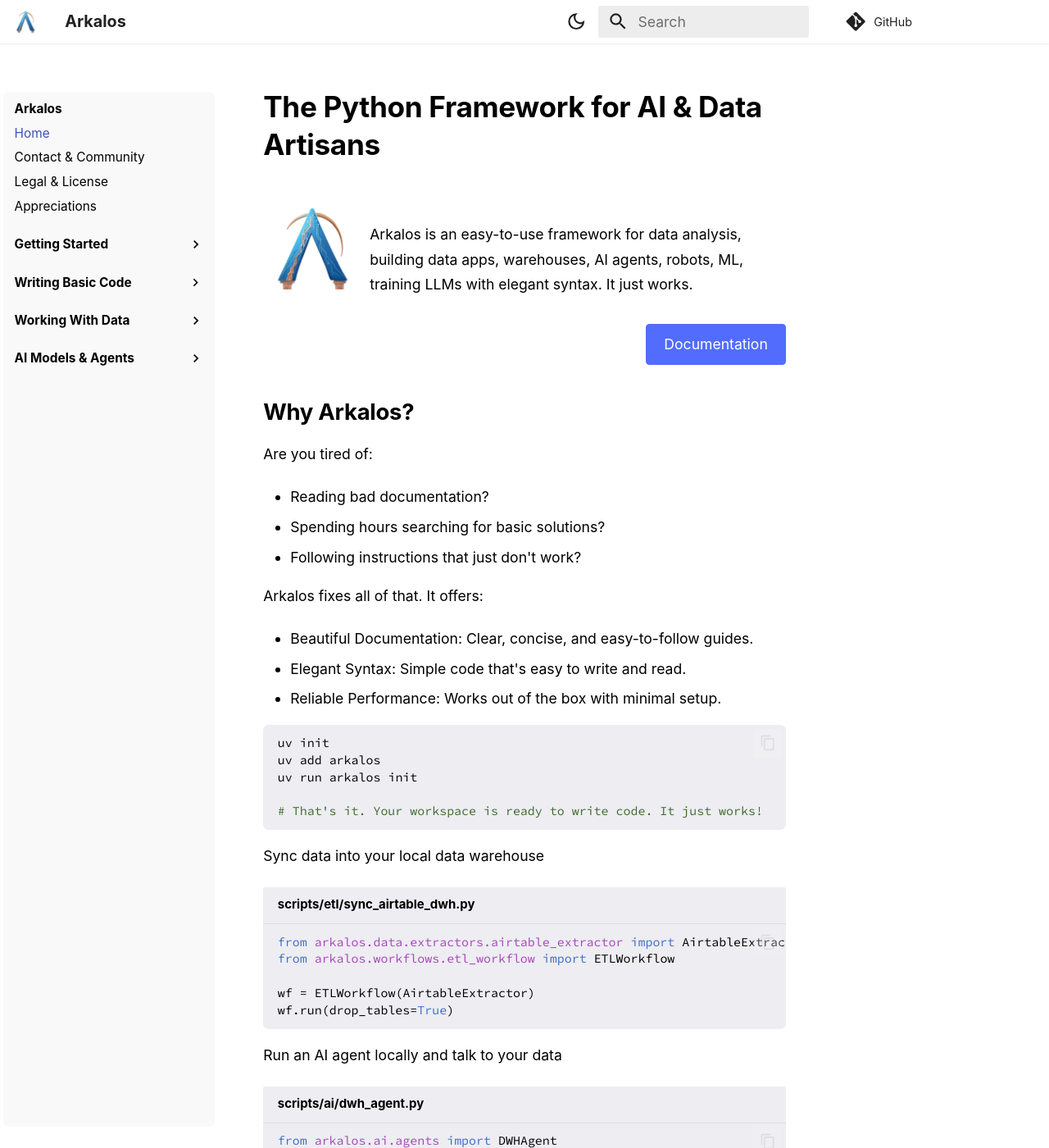
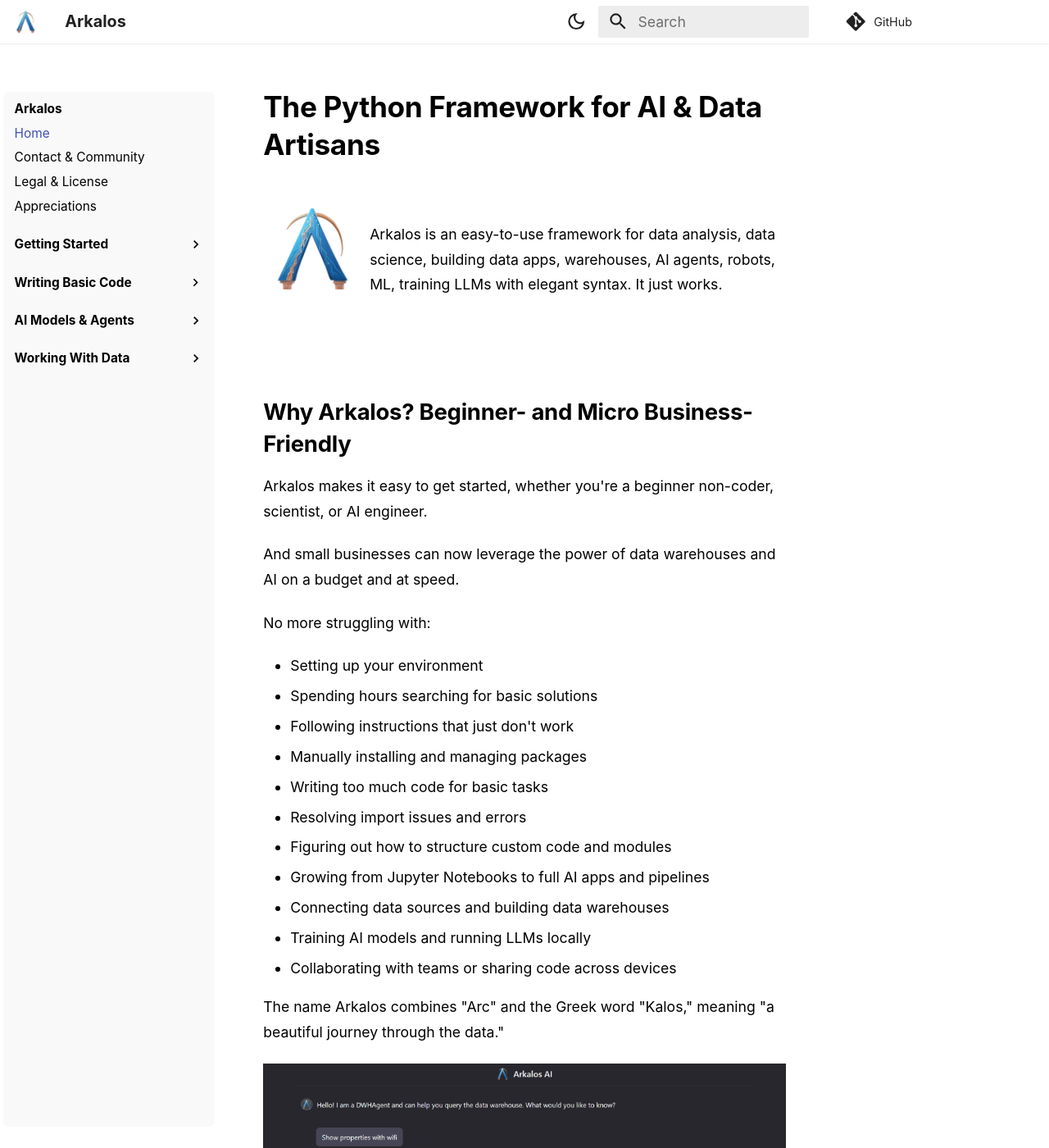
Before and after one commit to arkaloscom/arkalos-docs, an MkDocs documentation site: the page built from docs/index.md, in a window 1280 px wide and 1400 px high. Shown: the whole window at 82% size. Built offline with MkDocs 1.6.1 and Material for MkDocs 9.7.7, drawn with Linux system fonts in a browser that asks for light colours; some web fonts are replaced; comment, search, counter and statistics services are not loaded; some of the changed text lies outside the part shown.

````diff
--- a/docs/assets/css/extra.css
+++ b/docs/assets/css/extra.css
@@ -70,29 +70,63 @@ li.md-nav__item--nested label {
   --md-default-fg-color: #000;
   --md-default-bg-color: #fff;
 
-  --md-code-fg-color: #000;
-  --md-code-bg-color: #ededf2;
+  /* --md-code-fg-color: #000;
+  --md-code-bg-color: #ededf2; */
+  --md-code-fg-color: #d5d5dd;
+  --md-code-bg-color: #252a37;
+  --md-default-fg-color--lightest: #d5d5dd;
+  --md-code-hl-punctuation-color: #d5d5dd;
+  --md-code-hl-operator-color: #d5d5dd;
+  --md-code-hl-keyword-color: #c392d4;
+  --md-code-hl-function-color: #79cbbf;
+  --md-code-hl-constant-color: #a2d7f6;
+  --md-code-hl-variable-color: #d5d5dd;
 
   .md-sidebar__scrollwrap {
     background-color: #f9f9f9;
   }
 
-  .highlight .c1 {
+  /* .highlight .c1 {
     color: #416b2e;
   }
 
   .highlight .s,
-  .highlight .s1 {
-    color: #b56a4c;
+  .highlight .s1,
+  .highlight .s2,
+  span.s,
+  span.s1,
+  span.s2 {
+    color: #b56a4c !important;
+  }
+
+  .highlight .kc {
+    color: var(--md-code-hl-keyword-color);
+  } */
+
+  /* .highlight .n {
+    color: #dbdba6;
+  } */
+
+  .highlight span.filename {
+    color: #abc;
+  }
+
+  .highlight .c1 {
+    color: #6a9955;
+  }
+
+  .highlight .s,
+  .highlight .s1,
+  .highlight .s2,
+  span.s,
+  span.s1,
+  span.s2 {
+    color: #ce9178 !important;
   }
 
   .highlight .kc {
     color: var(--md-code-hl-keyword-color);
   }
-
-  /* .highlight .n {
-    color: #dbdba6;
-  } */
 }
 
 /* Dark mode */
@@ -105,9 +139,20 @@ li.md-nav__item--nested label {
 
   --md-code-fg-color: #d5d5dd;
   --md-code-bg-color: #252a37;
+  --md-default-fg-color--lightest: #d5d5dd;
+  --md-code-hl-punctuation-color: #d5d5dd;
+  --md-code-hl-operator-color: #d5d5dd;
+  --md-code-hl-keyword-color: #c392d4;
+  --md-code-hl-function-color: #79cbbf;
+  --md-code-hl-constant-color: #a2d7f6;
+  --md-code-hl-variable-color: #d5d5dd;
 
   .md-sidebar__scrollwrap {
     background-color: hsla(var(--md-hue), 15%, 9%, 1);
+  }
+
+  .highlight span.filename {
+    color: #abc;
   }
 
   .highlight .c1 {
@@ -115,8 +160,12 @@ li.md-nav__item--nested label {
   }
 
   .highlight .s,
-  .highlight .s1 {
-    color: #ce9178;
+  .highlight .s1,
+  .highlight .s2,
+  span.s,
+  span.s1,
+  span.s2 {
+    color: #ce9178 !important;
   }
 
   .highlight .kc {
@@ -126,6 +175,18 @@ li.md-nav__item--nested label {
   /* .highlight .n {
     color: #dbdba6;
   } */
+}
+
+.highlight span.filename {
+  border-bottom: none;
+  border-top-left-radius: 0.3rem;
+  border-top-right-radius: 0.3rem;
+  font-weight: normal;
+  font-size: 1em;
+}
+
+.md-typeset code {
+  font-size: 1em;
 }
 
 /* .md-sidebar--primary, */
--- a/docs/index.md
+++ b/docs/index.md
@@ -1,6 +1,7 @@
 
 
 # The Python Framework for AI & Data Artisans
+
 
 <div style="display: flex;">
 
@@ -9,28 +10,48 @@
 </div>
 
 <div style="flex: 1; padding: 10px;">
-<p>Arkalos is an easy-to-use framework for data analysis, building data apps, warehouses, AI agents, robots, ML, training LLMs with elegant syntax. It just works.</p>
+<p>Arkalos is an easy-to-use framework for data analysis, data science, building data apps, warehouses, AI agents, robots, ML, training LLMs with elegant syntax. It just works.</p>
 </div>
 
 </div>
 
-<div style="float: right">
-    <a href="/docs/installation" style="display: inline-block; border-radius: 0.2rem; padding: 0.5rem 1rem; color: #fff; background: var(--md-accent-fg-color)">Documentation</a>
-</div>
 
-## Why Arkalos?
 
-Are you tired of:
+## Why Arkalos? Beginner- and Micro Business-Friendly
 
-* Reading bad documentation?
-* Spending hours searching for basic solutions?
-* Following instructions that just don't work?
+Arkalos makes it easy to get started, whether you're a beginner non-coder, scientist, or AI engineer.
 
-Arkalos fixes all of that. It offers:
+And small businesses can now leverage the power of data warehouses and AI on a budget and at speed.
 
-* Beautiful Documentation: Clear, concise, and easy-to-follow guides.
+No more struggling with:
+
+* Setting up your environment
+* Spending hours searching for basic solutions
+* Following instructions that just don't work
+* Manually installing and managing packages
+* Writing too much code for basic tasks
+* Resolving import issues and errors
+* Figuring out how to structure custom code and modules
+* Growing from Jupyter Notebooks to full AI apps and pipelines
+* Connecting data sources and building data warehouses
+* Training AI models and running LLMs locally
+* Collaborating with teams or sharing code across devices
+
+The name Arkalos combines "Arc" and the Greek word "Kalos," meaning "a beautiful journey through the data."
+
+
+<img src="/assets/img/arkalos-ai-web.png" alt="Arkalos Web UI">
+
+
+
+## Beautiful Syntax and Documentation
+
+Arkalos offers:
+
+* Beautiful Documentation: Clear, concise, and easy-to-follow guides, even if you are learning coding, Python or data science.
 * Elegant Syntax: Simple code that's easy to write and read.
 * Reliable Performance: Works out of the box with minimal setup.
+
 
 ```bash
 uv init
@@ -39,32 +60,6 @@ uv run arkalos init
 
 # That's it. Your workspace is ready to write code. It just works!
 ```
-
-Sync data into your local data warehouse
-
-```python title="scripts/etl/sync_airtable_dwh.py"
-from arkalos.data.extractors.airtable_extractor import AirtableExtractor
-from arkalos.workflows.etl_workflow import ETLWorkflow
-
-wf = ETLWorkflow(AirtableExtractor)
-wf.run(drop_tables=True)
-```
-
-Run an AI agent locally and talk to your data
-
-```python title="scripts/ai/dwh_agent.py"
-from arkalos.ai.agents import DWHAgent
-
-agent = DWHAgent()
-agent.run()
-```
-
-Whether you're analyzing data, building AI agents, or training LLMs, Arkalos makes it easy and enjoyable.
-
-The name Arkalos combines "Arc" and the Greek word "Kalos," meaning "a beautiful journey through the data."
-
-
-
 
 
 ## Key Features
@@ -91,34 +86,13 @@ The name Arkalos combines "Arc" and the Greek word "Kalos," meaning "a beautiful
 
 
 
-
-## Modern Python Workflow, Ready Out-of-the-Box
-
-Arkalos makes it easy to get started, whether you're a non-coder, scientist, or AI engineer.
-
-No more struggling with:
-
-* Setting up your environment
-* Manually installing and managing packages
-* Writing too much code for basic tasks
-* Resolving import issues and errors
-* Figuring out how to structure custom code and modules
-* Growing from Jupyter Notebooks to full AI apps and pipelines
-* Connecting data sources and building data warehouses
-* Training AI models and running LLMs locally
-* Collaborating with teams or sharing code across devices
-
-
-
-
 ## Truly Open-Source, Local, and Compliant
 
 Arkalos helps individuals and businesses analyze data securely, with everything running locally and fully compliant with regulations.
 
 
 
-
-## Free Built-In Configuration, Data Warehouse and Integrations
+## Free Built-In Data Warehouse and Integrations
 
 Data warehouses are centralized repositories that connect multiple data sources to enable AI and analytics.
 
@@ -129,6 +103,7 @@ Arkalos connects seamlessly to popular tools like Notion, Airtable, Google Drive
 Automatically detects and generates the schema.
 
 And syncs data into your own data warehouse.
+
 
 ```python title="config/data_sources.py"
     'airtable': {
@@ -141,14 +116,26 @@ And syncs data into your own data warehouse.
 
 SQLite is used as the default local data warehouse.
 
+
 ```ini title=".env"
 DWH_ENGINE=SQLite
 DWH_SCHEMA_PATH=data/dwh/schema.sql
 DWH_SQLITE_PATH=data/dwh/dwh.db
 ```
 
-```python
+```bash
 uv run arkalos dwh sync
+```
+
+
+```python title="scripts/etl/my_script.py"
+from arkalos.data.extractors.airtable_extractor import AirtableExtractor
+# or for Notion
+# from arkalos.data.extractors.notion_extractor import NotionExtractor
+from arkalos.workflows.etl_workflow import ETLWorkflow
+
+wf = ETLWorkflow(AirtableExtractor)
+wf.run(drop_tables=True)
 ```
 
 And that's it! Your data is imported automatically, ready for analysis or AI pipelines, and even accessible offline.
@@ -156,15 +143,128 @@ And that's it! Your data is imported automatically, ready for analysis or AI pip
 
 
 
-
-## Launch a Python Data or AI Microservice
+## Built-in HTTP API Server - Launch a Python Data or AI Microservice
 
 Python is the world's fastest-growing programming language thanks to its rich ecosystem of data, AI, and scientific libraries.
 
 Arkalos lets freelancers, consultants, startups, businesses, and even governments add powerful data and AI capabilities to their products and platforms. Simply launch Arkalos as a microservice and integrate it seamlessly into your architecture.
 
+```bash
+uv run arkalos serve
+```
 
 
-## Get Started Today
 
-Read the [Documentation](/docs/installation)
+## Build Custom AI Agents Without Abstraction
+
+
+```python title="app/ai/actions/what_is_my_ip_action.py"
+import socket
+from arkalos.ai import AIAction
+
+class WhatIsMyIpAction(AIAction):
+
+    NAME = 'what_is_my_ip'
+    DESCRIPTION = 'Determine the user IP'
+
+    def run(self, message):
+        hostname = socket.gethostname()
+        ip = socket.gethostbyname(hostname)
+        return ip
+```
+
+
+```python title="app/ai/actions/calc_action.py"
+from arkalos.ai import AIAction
+
+class CalcAction(AIAction):
+
+    NAME = 'calc'
+    DESCRIPTION = 'Calculate mathematical expressions and provide a single value'
+
+    def run(self, message):
+        prompt = f"""
+            ### Instructions:
+            You are a calculator. Calculate mathematical expression and provide an answer
+
+            ### Input:
+            Generate a proper mathematical formula based on this question `{message}`.
+
+            And calculate the final answer to this formula.
+
+            ### Response:
+            Respond as a single mathematical value to the expression
+        """
+        return self.generateTextResponse(prompt)
+```
+
+
+## Multi-Task Agent - Determine Which Action to Take
+
+
+```python title="app/ai/agents/multi_agent.py"
+from arkalos.ai import AIAgent, TextToSQLAction
+
+from app.ai.actions import WhatIsMyIpAction, CalcAction
+
+
+
+class MultiAgent(AIAgent):
+
+    NAME = 'MultiAgent'
+
+    DESCRIPTION = 'An Agent that understands the intent, determines which task to perform and runs it.'
+
+    GREETING = 'Hi, I am a MultiAgent. I can tell your IP address, do basic math calculations or transform text to SQL.'
+
+    ACTIONS = [
+        WhatIsMyIpAction,
+        CalcAction,
+        TextToSQLAction
+    ]
+
+    def processMessage(self, message):
+        response = f"Determining the intent and which task to run...\n"
+        which_action = self.whichAction(message)
+        response += f"Based on your question, I determined this task: {which_action}\n"
+        response += f"Running this task...\n"
+        output = self.runAction(which_action, message)
+        response += f"Task output: {output}\n"
+        return response
+```
+
+
+
+## Test Your Models and Agents Locally
+
+
+```python title="scripts/ai/agent.py"
+from app.ai.agents import MultiAgent
+
+agent = MultiAgent()
+agent.runConsole()
+```
+
+```bash
+uv run scripts/ai/agent.py
+```
+
+
+
+## Beautiful Documentation - Get Started Today
+
+Read the [Documentation](https://arkalos.com)
+
+
+
+## Appreciations
+
+We are grateful to the communities behind [these open-source projects on which we depend](https://arkalos.com/appreciations).
+
+
+
+## License
+
+MIT License.
+
+Check the LICENSE file for answers to common questions.
--- a/mkdocs.yml
+++ b/mkdocs.yml
@@ -20,7 +20,7 @@ theme:
   favicon: assets/img/arkalos-logo.png
   font:
     text: ui-sans-serif, system-ui, sans-serif
-    code: Source Code Pro
+    code: Consolas, 'Courier New', monospace
   palette:
     # Palette toggle for light mode
     - media: "(prefers-color-scheme: light)"
@@ -96,14 +96,14 @@ nav:
     - Utils: docs/utils.md
     - Logs & Debugging: docs/logs.md
     - Registry & Bootstrapping: docs/registry.md
+  - AI Models & Agents:
+    - AI Actions: docs/ai-actions.md
+    - AI Agents: docs/ai-agents.md
+    - Training a Model: docs/ai-models.md
+    - Evaluating a Model: docs/ai-eval.md
   - Working With Data:
     - Data Sources & Extractors: docs/data-sources.md
     - Data Transformers: docs/data-transformers.md
     - Data Warehouse: docs/data-warehouse.md
     - Data Analyzers: docs/data-analyzers.md
     - Data Visualizers: docs/data-visualizers.md
-  - AI Models & Agents:
-    - AI Tasks: docs/ai-tasks.md
-    - AI Agents: docs/ai-agents.md
-    - Training a Model: docs/ai-models.md
-    - Evaluating a Model: docs/ai-eval.md
````
Also changed, not shown: docs/docs/ai-actions.md (added, +83 -0 lines), docs/docs/ai-agents.md (+45 -69 lines), docs/docs/ai-tasks.md (deleted, +0 -91 lines), docs/assets/img/arkalos-ai-web.png (added).
